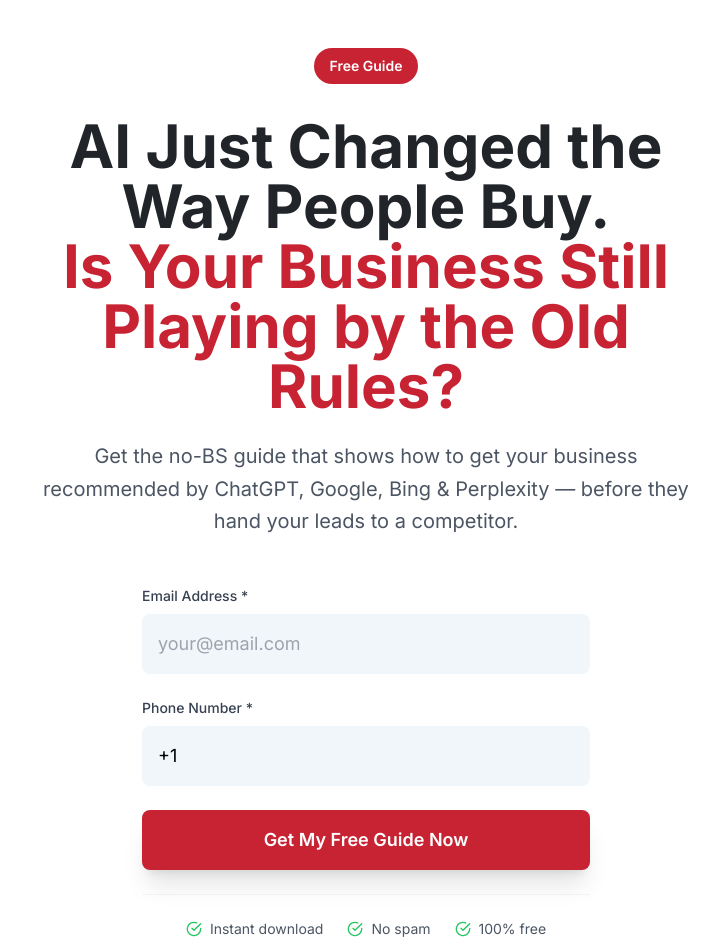
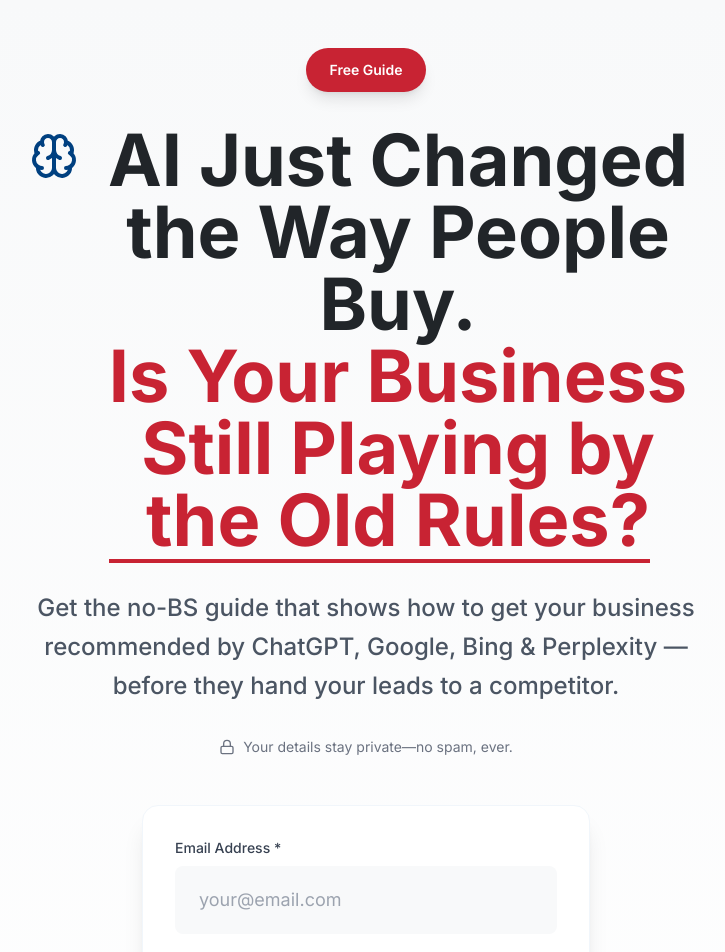
Before and after one commit to melnyresults/melnyresultswebsite2, a React (Vite) app: page /generative-engine-optimization-guide in a window 1280 px wide. Shown: the top 952 px of the page, without its empty margins (274-999 px from the left). Built offline with nearby package versions, Linux system fonts and the light colour scheme.

Commit message:
Enhance Generative Engine Optimization Landing Page

```diff
--- a/src/components/GenerativeEngineOptimizationPage.tsx
+++ b/src/components/GenerativeEngineOptimizationPage.tsx
@@ -1,6 +1,6 @@
 import React, { useState } from 'react';
 import { Link, useNavigate } from 'react-router-dom';
-import { CheckCircle } from 'lucide-react';
+import { CheckCircle, Lock, Download, Brain } from 'lucide-react';
 import { saveMarketingSubmission } from '../lib/localStorage';
 
 const GenerativeEngineOptimizationPage: React.FC = () => {
@@ -67,7 +67,7 @@ const GenerativeEngineOptimizationPage: React.FC = () => {
       });
 
       // Redirect to thank you page
-      navigate('/thankyou-consult');
+      navigate('/generative-engine-optimization-guide-thanks');
     } catch (err) {
       console.error('Form submission error:', err);
       setError('There was an error submitting your request. Please try again.');
@@ -78,28 +78,45 @@ const GenerativeEngineOptimizationPage: React.FC = () => {
 
   return (
     <div className="min-h-screen bg-white flex flex-col">
-      {/* Main Content - Takes full height minus footer */}
-      <main className="flex-1 flex items-center justify-center px-4 sm:px-6 lg:px-8 py-12">
+      {/* Enhanced Hero Section with Gradient Background */}
+      <main className="flex-1 flex items-center justify-center px-4 sm:px-6 lg:px-8 py-12 bg-gradient-to-b from-gray-50 to-white">
         <div className="max-w-2xl mx-auto text-center w-full">
           <div className="animate-slide-up">
-            {/* Free Guide Badge */}
-            <div className="inline-flex items-center px-4 py-2 bg-primary-red text-white rounded-full text-sm font-semibold mb-8">
+            {/* Enhanced Free Guide Badge */}
+            <div className="inline-flex items-center px-6 py-3 bg-primary-red text-white rounded-full text-sm font-semibold mb-8 shadow-lg">
               Free Guide
             </div>
 
-            {/* Main Headline */}
-            <h1 className="text-4xl md:text-5xl lg:text-6xl font-bold text-gray-900 leading-tight mb-6">
+            {/* Enhanced Main Headline with AI Icon */}
+            <div className="flex items-start justify-center gap-4 mb-8">
+              <div className="flex-shrink-0 mt-2">
+                <Brain className="w-12 h-12 text-primary-blue" />
+              </div>
+              <div className="flex-1">
+                <h1 className="text-5xl md:text-6xl lg:text-7xl font-bold text-gray-900 leading-tight">
                   AI Just Changed the Way People Buy.<br />
-              <span className="text-primary-red">Is Your Business Still Playing by the Old Rules?</span>
+                  <span className="text-primary-red relative">
+                    Is Your Business Still Playing by the Old Rules?
+                    <div className="absolute bottom-0 left-0 w-full h-1 bg-primary-red mt-2"></div>
+                  </span>
                 </h1>
+              </div>
+            </div>
 
-            {/* Subheadline */}
-            <p className="text-xl text-gray-600 leading-relaxed mb-12 max-w-3xl mx-auto">
+            {/* Enhanced Subheadline */}
+            <p className="text-2xl text-gray-600 leading-relaxed mb-8 max-w-3xl mx-auto font-medium">
               Get the no-BS guide that shows how to get your business recommended by ChatGPT, Google, Bing & Perplexity — before they hand your leads to a competitor.
             </p>
 
-            {/* Form */}
-            <div className="max-w-md mx-auto">
+            {/* Privacy Microcopy */}
+            <div className="flex items-center justify-center gap-2 mb-12 text-gray-500">
+              <Lock className="w-4 h-4" />
+              <span className="text-sm">Your details stay private—no spam, ever.</span>
+            </div>
+
+            {/* Enhanced Form Card */}
+            <div className="max-w-md mx-auto animate-fade-in-up">
+              <div className="bg-white p-8 rounded-2xl shadow-xl border border-gray-100">
                 {error && (
                   <div className="mb-6 p-4 bg-red-50 border border-red-200 rounded-lg">
                     <p className="text-red-600">{error}</p>
@@ -107,7 +124,7 @@ const GenerativeEngineOptimizationPage: React.FC = () => {
                 )}
 
                 <form onSubmit={handleSubmit} className="space-y-6">
-                {/* Email Field */}
+                  {/* Enhanced Email Field */}
                   <div>
                     <label htmlFor="email" className="block text-sm font-medium text-gray-700 mb-2 text-left">
                       Email Address *
@@ -119,13 +136,13 @@ const GenerativeEngineOptimizationPage: React.FC = () => {
                       required
                       value={formData.email}
                       onChange={handleInputChange}
-                    className="w-full px-4 py-4 bg-gray-100 border-0 rounded-lg focus:ring-2 focus:ring-primary-blue focus:bg-white transition-colors text-lg"
+                      className="w-full px-6 py-5 bg-gray-50 border-0 rounded-lg focus:ring-2 focus:ring-primary-blue focus:bg-white transition-colors text-lg"
                       placeholder="your@email.com"
                       disabled={isSubmitting}
                     />
                   </div>
 
-                {/* Phone Field */}
+                  {/* Enhanced Phone Field */}
                   <div>
                     <label htmlFor="phone" className="block text-sm font-medium text-gray-700 mb-2 text-left">
                       Phone Number *
@@ -137,18 +154,19 @@ const GenerativeEngineOptimizationPage: React.FC = () => {
                       required
                       value={formData.phone}
                       onChange={handlePhoneChange}
-                    className="w-full px-4 py-4 bg-gray-100 border-0 rounded-lg focus:ring-2 focus:ring-primary-blue focus:bg-white transition-colors text-lg"
+                      className="w-full px-6 py-5 bg-gray-50 border-0 rounded-lg focus:ring-2 focus:ring-primary-blue focus:bg-white transition-colors text-lg"
                       placeholder="+1 (555) 123-4567"
                       disabled={isSubmitting}
                     />
                   </div>
 
-                {/* Submit Button */}
+                  {/* Enhanced Submit Button */}
                   <button
                     type="submit"
                     disabled={isSubmitting}
-                  className="w-full bg-primary-red text-white px-8 py-4 rounded-lg text-lg font-semibold hover:bg-red-700 transition-all duration-200 hover:scale-105 shadow-xl hover:shadow-2xl disabled:opacity-50 disabled:cursor-not-allowed disabled:hover:scale-100"
+                    className="w-full bg-primary-red text-white px-8 py-5 rounded-lg text-lg font-semibold hover:bg-red-800 transition-all duration-200 hover:scale-105 shadow-xl hover:shadow-2xl disabled:opacity-50 disabled:cursor-not-allowed disabled:hover:scale-100 flex items-center justify-center gap-2"
                   >
+                    <Download className="w-5 h-5" />
                     {isSubmitting ? (
                       <div className="flex items-center justify-center gap-2">
                         <div className="animate-spin rounded-full h-5 w-5 border-b-2 border-white"></div>
@@ -158,23 +176,28 @@ const GenerativeEngineOptimizationPage: React.FC = () => {
                       'Get My Free Guide Now'
                     )}
                   </button>
+                </form>
+              </div>
 
-                {/* Trust Elements */}
-                <div className="flex justify-center items-center gap-6 pt-6 border-t border-gray-100 flex-wrap">
+              {/* Enhanced Trust Bar */}
+              <div className="mt-8 animate-fade-in-up">
+                <div className="bg-white rounded-lg shadow-sm border border-gray-100 border-t-2 border-t-gray-200">
+                  <div className="flex justify-center items-center gap-8 py-6 px-4 flex-wrap">
                     <div className="flex items-center gap-2 text-sm text-gray-600">
-                    <CheckCircle className="w-4 h-4 text-green-500" />
-                    <span>Instant download</span>
+                      <CheckCircle className="w-5 h-5 text-green-500" />
+                      <span className="font-medium">Instant download</span>
                     </div>
                     <div className="flex items-center gap-2 text-sm text-gray-600">
-                    <CheckCircle className="w-4 h-4 text-green-500" />
-                    <span>No spam</span>
+                      <CheckCircle className="w-5 h-5 text-green-500" />
+                      <span className="font-medium">No spam</span>
                     </div>
                     <div className="flex items-center gap-2 text-sm text-gray-600">
-                    <CheckCircle className="w-4 h-4 text-green-500" />
-                    <span>100% free</span>
+                      <CheckCircle className="w-5 h-5 text-green-500" />
+                      <span className="font-medium">100% free</span>
                     </div>
                   </div>
-              </form>
+                </div>
+              </div>
             </div>
           </div>
         </div>
```
Lines whose indentation alone changed are shown as unchanged.
